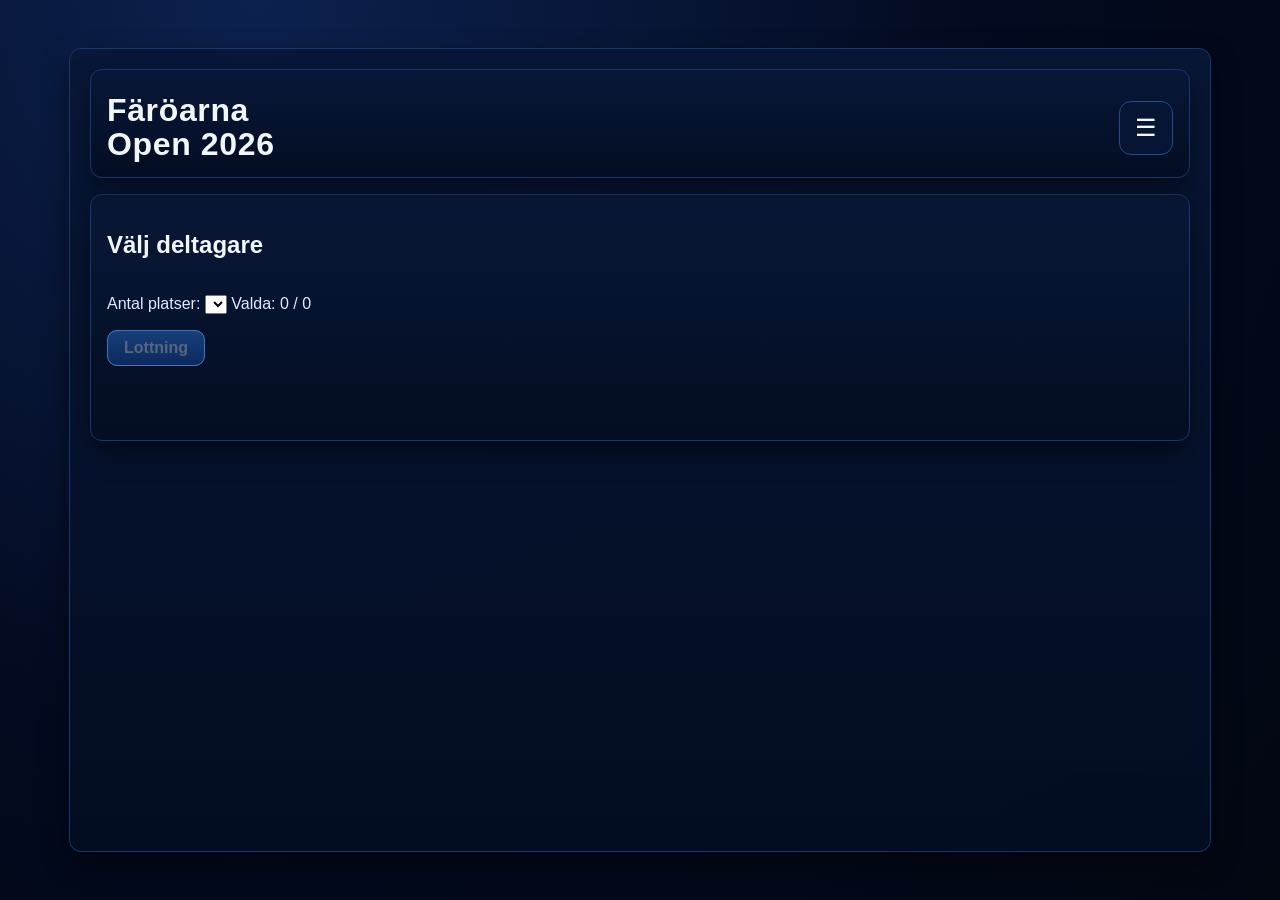
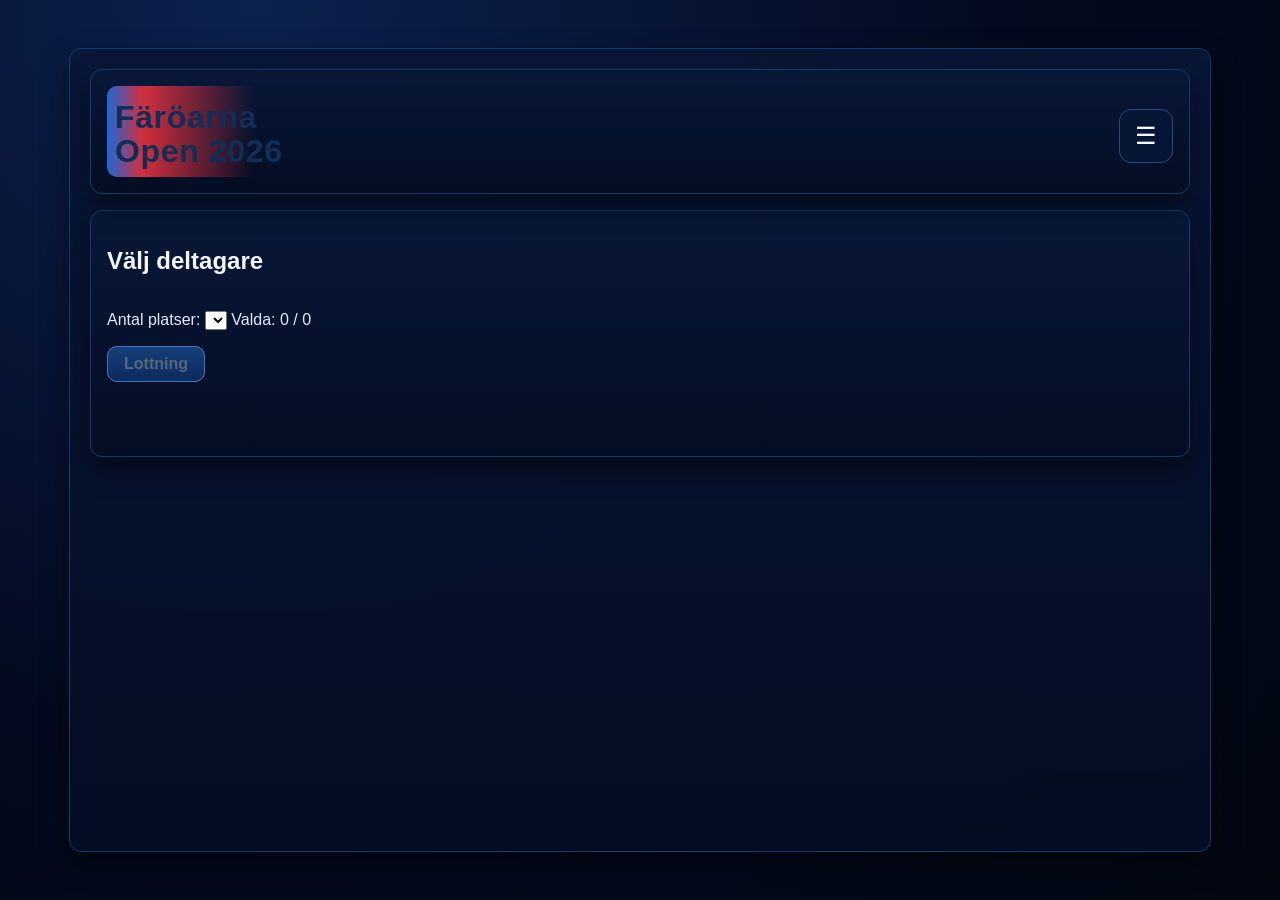

Refine light theme to match requested visual direction

--- a/fopen/styles.css
+++ b/fopen/styles.css
@@ -1447,11 +1447,45 @@ body.tournament-fullscreen #schedule-modal.ultra-compact .schedule-item.expanded
   --group-c-line: #25c281;
   --group-d-line: #b76dff;
   --group-e-line: #f26f78;
+  --body-gradient: radial-gradient(circle at 20% 0%, var(--bg-body-top) 0%, var(--bg-deep) 55%, var(--bg-body-bottom) 100%);
+  --brand-gradient: linear-gradient(90deg, rgba(28, 106, 218, 0.98) 0%, rgba(238, 51, 64, 0.88) 18%, rgba(255, 255, 255, 0) 75%);
+  --brand-title-color: #0f2e58;
 }
 
 body {
-  background: radial-gradient(circle at 20% 0%, var(--bg-body-top) 0%, var(--bg-deep) 55%, var(--bg-body-bottom) 100%);
+  background: var(--body-gradient);
   color: var(--text-primary);
+}
+
+:root[data-theme="light"] {
+  --bg-deep: #eceef3;
+  --bg-body-top: #f4f6fb;
+  --bg-body-bottom: #e9ecf4;
+  --bg-panel: #f8faff;
+  --bg-panel-soft: #eff4fb;
+  --bg-panel-elevated: #ebf1fc;
+  --bg-chip: #f3f7ff;
+  --bg-input: #ffffff;
+  --bg-modal: #f7f9fe;
+  --bg-toast: #f7f9fe;
+  --panel-grad-top: rgba(248, 250, 255, 0.96);
+  --panel-grad-bottom: rgba(240, 244, 252, 0.96);
+  --match-grad-top: rgba(248, 250, 255, 0.98);
+  --match-grad-bottom: rgba(239, 243, 252, 0.98);
+  --line-strong: #2a63b4;
+  --line-muted: #9db5da;
+  --line-muted-lite: #c2d3ee;
+  --line-subtle: #d2deef;
+  --text-bright: #0f2e58;
+  --text-primary: #16345c;
+  --text-muted: #35557f;
+  --text-dim: #4e6e97;
+  --btn-bg-top: #2f63ab;
+  --btn-bg-bottom: #1d4e96;
+  --btn-alt-top: #d94452;
+  --btn-alt-bottom: #bf2634;
+  --body-gradient: linear-gradient(180deg, #f3f4f8 0%, #eceef3 100%);
+  --brand-gradient: linear-gradient(90deg, rgba(28, 106, 218, 0.96) 0%, rgba(238, 51, 64, 0.86) 17%, rgba(243, 244, 248, 0) 72%);
 }
 
 body::before { opacity: 0.08; }
@@ -1464,8 +1498,6 @@ header.hero,
 .modal .modal-content {
   background: linear-gradient(180deg, var(--panel-grad-top) 0%, var(--panel-grad-bottom) 100%);
   border: 1px solid var(--line-subtle);
-  background: linear-gradient(180deg, rgba(9, 24, 56, 0.94) 0%, rgba(3, 13, 34, 0.96) 100%);
-  border: 1px solid #16386f;
   box-shadow: 0 12px 28px rgba(0, 0, 0, 0.45);
 }
 
@@ -1490,6 +1522,16 @@ h2, h3, .overview-title { color: var(--text-bright); }
 }
 
 .menu-item { width: 100%; justify-content: flex-start; margin-bottom: 0.25rem; }
+
+.hero-left {
+  background: var(--brand-gradient);
+  border-radius: 10px;
+  padding: 0.45rem 1.2rem 0.55rem 0.5rem;
+}
+
+.hero h1.title {
+  color: var(--brand-title-color);
+}
 
 .match-card {
   background: linear-gradient(180deg, var(--match-grad-top) 0%, var(--match-grad-bottom) 100%);
@@ -1545,7 +1587,14 @@ h2, h3, .overview-title { color: var(--text-bright); }
   width: 100%;
 }
 
-.upcoming-title { color: var(--text-primary); }
+.upcoming-wrap {
+  background: var(--brand-gradient);
+  border: 1px solid var(--line-strong);
+  border-radius: 12px;
+  padding: 0.55rem 0.9rem;
+}
+
+.upcoming-title { color: var(--brand-title-color); }
 .upcoming-chip { background: var(--bg-chip); border-color: var(--line-strong); }
 .group-ranking h3 { margin: 0 0 0.45rem; letter-spacing: 0.04em; text-transform: uppercase; }
 .group-ranking th {
